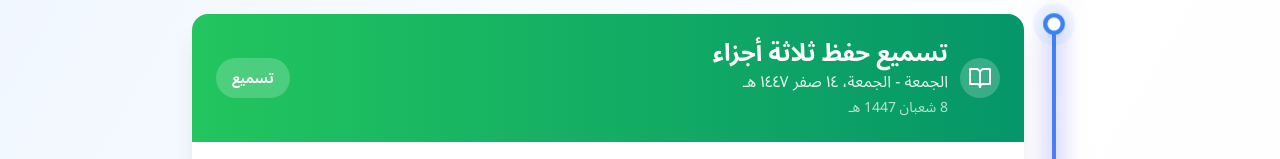
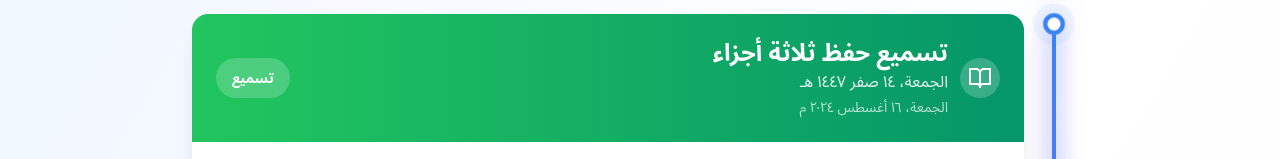
Before and after one commit to pubgmlite71023-code/cccccc, a React (Vite) app: page / in a window 1280 px wide. Both pictures are taken after a click on the button "جدول الاختبارات". Shown: the part 641-800 px from the top of the page. Built offline with nearby package versions, Linux system fonts and the light colour scheme.

Commit message:
Update music source and add corresponding dates

```diff
--- a/src/components/ExamSchedule.tsx
+++ b/src/components/ExamSchedule.tsx
@@ -26,17 +26,30 @@ export const ExamSchedule: React.FC = () => {
   };
 
   // تحويل التاريخ الميلادي إلى هجري (تقريبي)
-  const toHijriDate = (gregorianDate: Date) => {
-    // تقريب بسيط للتحويل الهجري (الفرق حوالي 578-579 سنة)
-    const hijriYear = gregorianDate.getFullYear() - 578;
-    const hijriMonths = [
-      'محرم', 'صفر', 'ربيع الأول', 'ربيع الثاني', 'جمادى الأولى', 'جمادى الثانية',
-      'رجب', 'شعبان', 'رمضان', 'شوال', 'ذو القعدة', 'ذو الحجة'
+  const getCorrespondingDates = (baseDate: Date, dayOffset: number = 0) => {
+    const targetDate = new Date(baseDate);
+    targetDate.setDate(baseDate.getDate() + dayOffset);
+
+    // التواريخ الهجرية المحددة مسبقاً
+    const hijriDates = [
+      'الجمعة، ١٤ صفر ١٤٤٧ هـ',
+      'السبت، ١٥ صفر ١٤٤٧ هـ',
+      'الجمعة، ٢١ صفر ١٤٤٧ هـ',
+      'السبت، ٢٢ صفر ١٤٤٧ هـ'
     ];
-    const hijriMonth = hijriMonths[gregorianDate.getMonth()];
-    const hijriDay = gregorianDate.getDate();
 
-    return `${hijriDay} ${hijriMonth} ${hijriYear} هـ`;
+    // التواريخ الميلادية المقابلة
+    const gregorianDates = [
+      'الجمعة، ١٦ أغسطس ٢٠٢٤ م',
+      'السبت، ١٧ أغسطس ٢٠٢٤ م',
+      'الجمعة، ٢٣ أغسطس ٢٠٢٤ م',
+      'السبت، ٢٤ أغسطس ٢٠٢٤ م'
+    ];
+
+    return {
+      hijri: hijriDates[dayOffset] || hijriDates[0],
+      gregorian: gregorianDates[dayOffset] || gregorianDates[0]
+    };
   };
 
   const nextFriday = getNextFriday();
@@ -123,19 +136,9 @@ export const ExamSchedule: React.FC = () => {
     return () => clearInterval(interval);
   }, []);
 
-  const formatDate = (date: Date) => {
-    const gregorianDate = date.toLocaleDateString('ar-SA', {
-      weekday: 'long',
-      year: 'numeric',
-      month: 'long',
-      day: 'numeric'
-    });
-    const hijriDate = toHijriDate(date);
-
-    return {
-      gregorian: gregorianDate,
-      hijri: hijriDate
-    };
+  const formatDate = (date: Date, eventIndex: number) => {
+    const dates = getCorrespondingDates(date, eventIndex);
+    return dates;
   };
 
   const getUrgencyClass = (eventId: number) => {
@@ -192,8 +195,8 @@ export const ExamSchedule: React.FC = () => {
                         <div>
                           <h3 className="text-2xl font-bold">{event.title}</h3>
                           <div className="text-white/90">
-                            <p className="mb-1">{event.day} - {formatDate(event.date).gregorian}</p>
-                            <p className="text-sm text-white/70">{formatDate(event.date).hijri}</p>
+                            <p className="mb-1">{formatDate(event.date, index).hijri}</p>
+                            <p className="text-sm text-white/70">{formatDate(event.date, index).gregorian}</p>
                           </div>
                         </div>
                       </div>
--- a/src/components/MainPage.tsx
+++ b/src/components/MainPage.tsx
@@ -40,8 +40,7 @@ export const MainPage: React.FC<MainPageProps> = ({ onNavigate }) => {
         preload="auto"
         style={{ display: 'none' }}
       >
-        <source src="https://www.soundjay.com/misc/sounds/bell-ringing-05.wav" type="audio/wav" />
-        <source src="https://www.zapsplat.com/wp-content/uploads/2015/sound-effects-one/zapsplat_multimedia_alert_chime_warm_wooden_001_44421.mp3" type="audio/mpeg" />
+        <source src="https://www.youtube.com/watch?v=40l3DfPUYkM" type="audio/mpeg" />
         {/* Fallback for browsers that don't support the audio element */}
       </audio>
 
```
